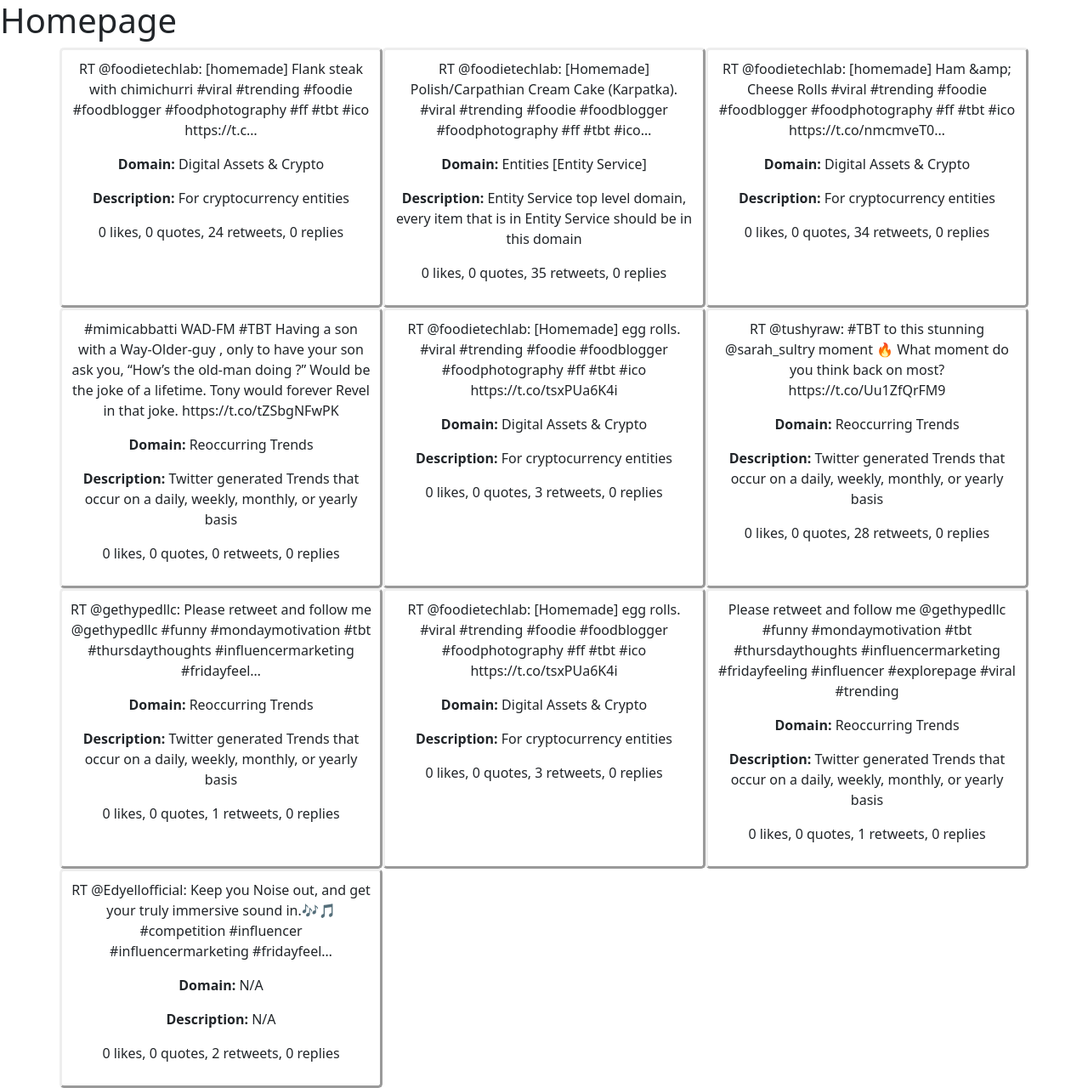
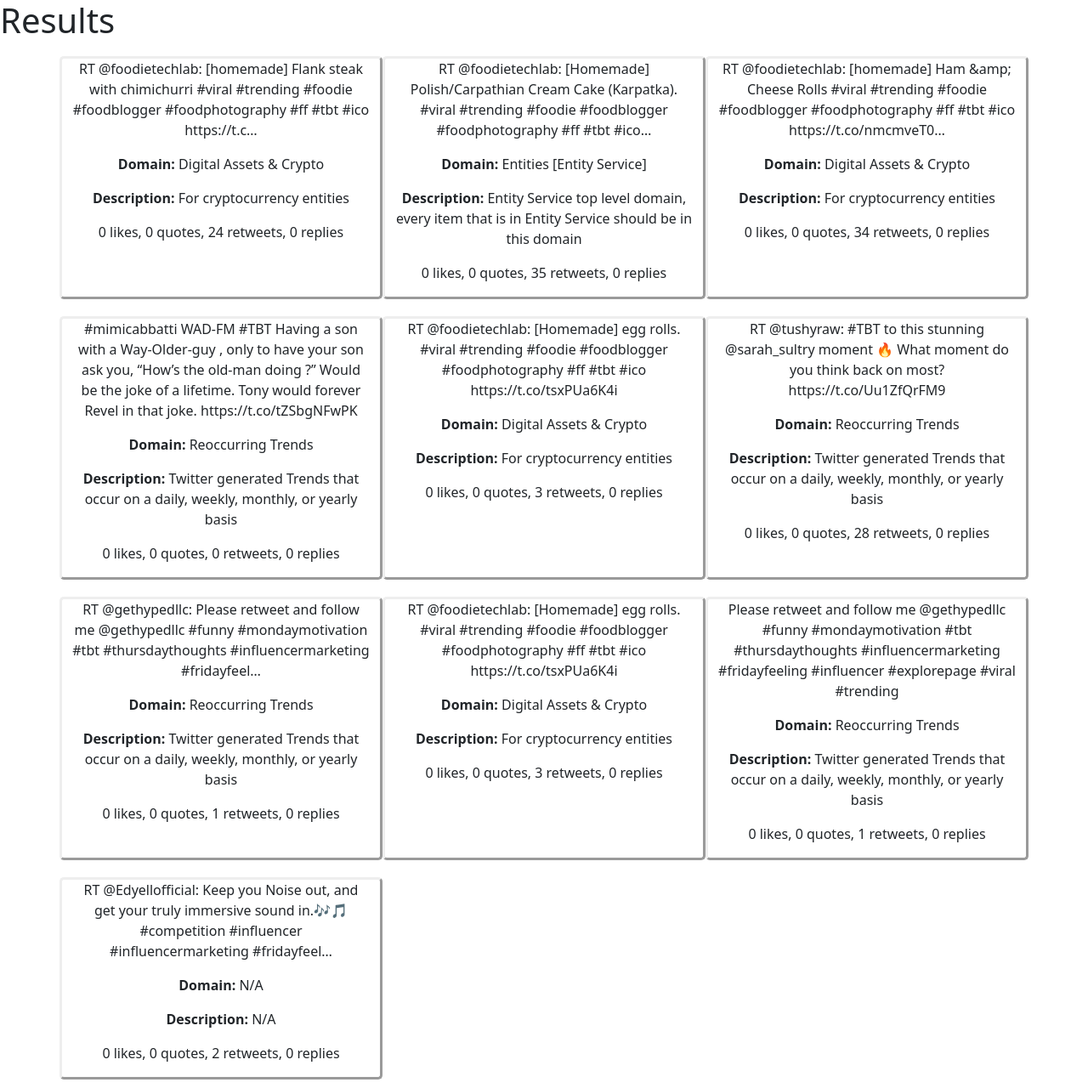
Before and after one commit to hilaryzen/TwitterSentimentAnalysis, a Flask app: page / in a window 1280 px wide. Shown: the whole page at 85% size. Run offline with Flask 2, Linux system fonts and the light colour scheme.

Commit message:
Minor css changes

```diff
--- a/static/style.css
+++ b/static/style.css
@@ -2,5 +2,5 @@
   border-style: outset;
   border-width: medium;
   border-radius: 5px;
-  padding: 10px;
+  margin: 10px 0px 10px 0px;
 }
--- a/templates/home.html
+++ b/templates/home.html
@@ -10,7 +10,7 @@
   </head>
   <body>
     <main>
-        <h1>Homepage</h1>
+        <h1>Results</h1>
         <div class="container text-center">
           <div class="row row-cols-3">
             {% for tweet in data %}
```
